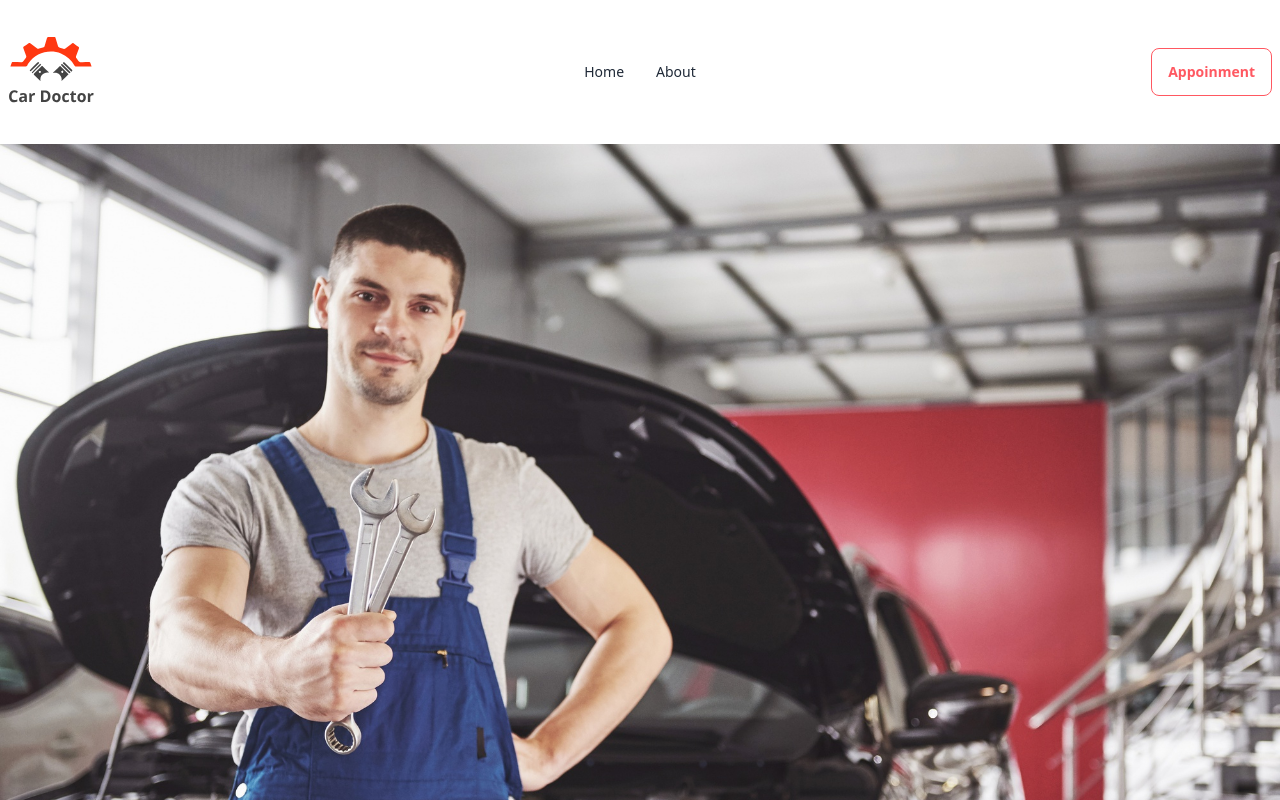
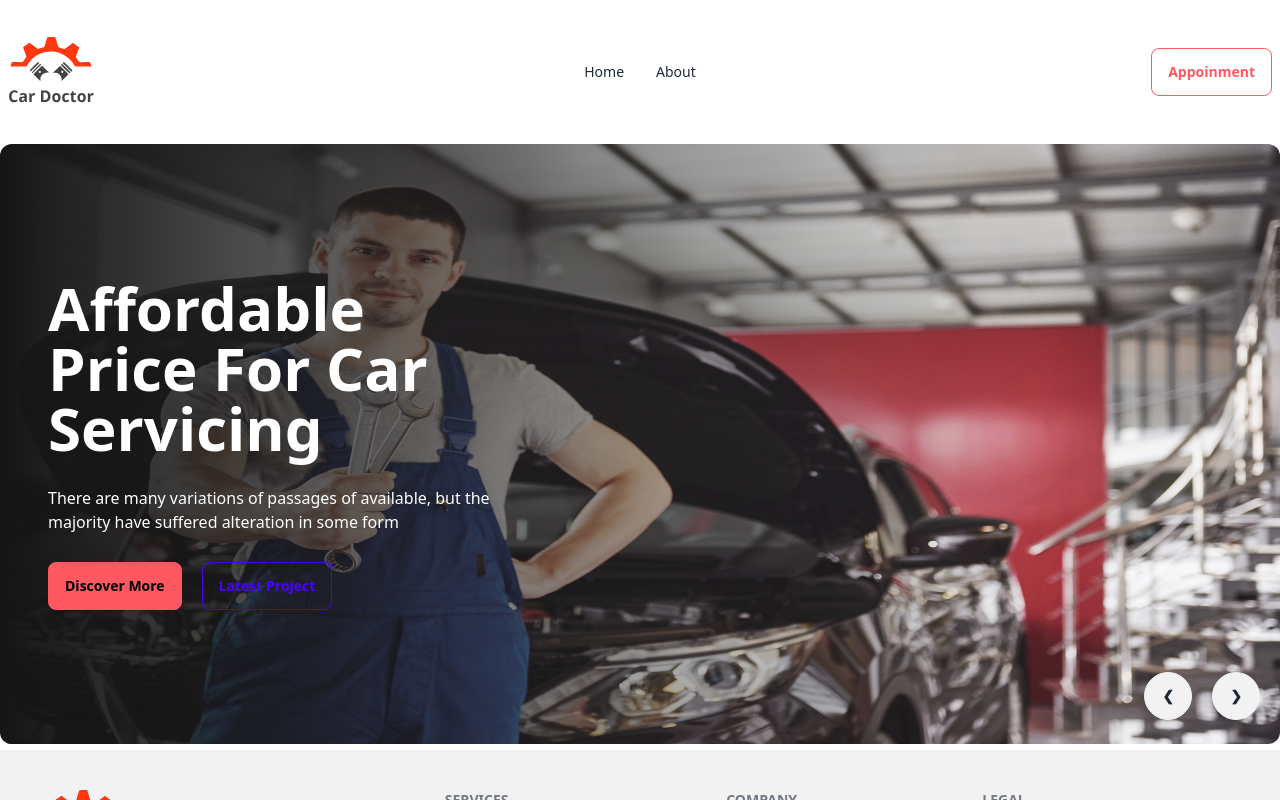
Before and after one commit to Foysalhossain/doctor-car-client, a React (Vite) app: page / in a window 1280 px wide. Shown: the top 800 px of the page. Built offline with nearby package versions, Linux system fonts and the light colour scheme.

Commit message:
banner sectior added

```diff
--- a/src/pages/Home/Banner/Banner.jsx
+++ b/src/pages/Home/Banner/Banner.jsx
@@ -2,49 +2,81 @@
 import img2 from '../../../assets/images/banner/2.jpg';
 import img3 from '../../../assets/images/banner/3.jpg';
 import img4 from '../../../assets/images/banner/4.jpg';
-import img5 from '../../../assets/images/banner/5.jpg';
-import img6 from '../../../assets/images/banner/6.jpg';
 
 function Banner() {
     return (
-        <div className="carousel w-full">
-            <div id="slide1" className="carousel-item relative w-full">
-                <img src={img1} className="w-full" />
+        <div className="carousel w-full h-[600px]">
+            <div id="slide1" className="carousel-item relative w-full h-[600px]">
+                <img src={img1} className="w-full rounded-xl" />
+                <div className="absolute rounded-xl h-full flex items-center left-0 top-0 bg-gradient-to-r from-[#151515] to-[rgba(21, 21,21, 0)]">
+                    <div className='text-white space-y-7 pl-12 w-1/2'>
+                        <h2 className='text-6xl font-bold'>Affordable Price For Car Servicing</h2>
+                        <p>
+                            There are many variations of passages of  available, but the majority have suffered alteration in some form
+                        </p>
+                        <div>
+                            <button className="btn btn-error mr-5">Discover More</button>
+                            <button className="btn btn-outline btn-primary">Latest Project</button>
+                        </div>
+                    </div>
+                </div>
                 <div className="absolute flex justify-end transform -translate-y-1/2 left-5 right-5 bottom-0">
                     <a href="#slide4" className="btn btn-circle mr-5">❮</a>
                     <a href="#slide2" className="btn btn-circle">❯</a>
                 </div>
             </div>
             <div id="slide2" className="carousel-item relative w-full">
-                <img src={img2} className="w-full" />
+                <img src={img2} className="w-full rounded-xl" />
+                <div className="absolute h-full flex items-center left-0 top-0 bg-gradient-to-r from-[#151515] to-[rgba(21, 21,21, 0)]">
+                    <div className='text-white space-y-7 pl-12 w-1/2'>
+                        <h2 className='text-6xl font-bold'>Affordable Price For Car Servicing</h2>
+                        <p>
+                            There are many variations of passages of  available, but the majority have suffered alteration in some form
+                        </p>
+                        <div>
+                            <button className="btn btn-error mr-5">Discover More</button>
+                            <button className="btn btn-outline btn-primary">Latest Project</button>
+                        </div>
+                    </div>
+                </div>
                 <div className="absolute flex justify-end transform -translate-y-1/2 left-5 right-5 bottom-0">
                     <a href="#slide1" className="btn btn-circle mr-5">❮</a>
                     <a href="#slide3" className="btn btn-circle">❯</a>
                 </div>
             </div>
             <div id="slide3" className="carousel-item relative w-full">
-                <img src={img3} className="w-full" />
+                <img src={img3} className="w-full rounded-xl" />
+                <div className="absolute h-full flex items-center left-0 top-0 bg-gradient-to-r from-[#151515] to-[rgba(21, 21,21, 0)]">
+                    <div className='text-white space-y-7 pl-12 w-1/2'>
+                        <h2 className='text-6xl font-bold'>Affordable Price For Car Servicing</h2>
+                        <p>
+                            There are many variations of passages of  available, but the majority have suffered alteration in some form
+                        </p>
+                        <div>
+                            <button className="btn btn-error mr-5">Discover More</button>
+                            <button className="btn btn-outline btn-primary">Latest Project</button>
+                        </div>
+                    </div>
+                </div>
                 <div className="absolute flex justify-end transform -translate-y-1/2 left-5 right-5 bottom-0">
                     <a href="#slide2" className="btn btn-circle mr-5">❮</a>
                     <a href="#slide4" className="btn btn-circle">❯</a>
                 </div>
             </div>
             <div id="slide4" className="carousel-item relative w-full">
-                <img src={img4} className="w-full" />
-                <div className="absolute flex justify-end transform -translate-y-1/2 left-5 right-5 bottom-0">
-                    <a href="#slide3" className="btn btn-circle mr-5">❮</a>
-                    <a href="#slide1" className="btn btn-circle">❯</a>
+                <img src={img4} className="w-full rounded-xl" />
+                <div className="absolute h-full flex items-center left-0 top-0 bg-gradient-to-r from-[#151515] to-[rgba(21, 21,21, 0)]">
+                    <div className='text-white space-y-7 pl-12 w-1/2'>
+                        <h2 className='text-6xl font-bold'>Affordable Price For Car Servicing</h2>
+                        <p>
+                            There are many variations of passages of  available, but the majority have suffered alteration in some form
+                        </p>
+                        <div>
+                            <button className="btn btn-error mr-5">Discover More</button>
+                            <button className="btn btn-outline btn-primary">Latest Project</button>
+                        </div>
+                    </div>
                 </div>
-            </div>
-            <div id="slide5" className="carousel-item relative w-full">
-                <img src={img5} className="w-full" />
-                <div className="absolute flex justify-end transform -translate-y-1/2 left-5 right-5 bottom-0">
-                    <a href="#slide3" className="btn btn-circle mr-5">❮</a>
-                    <a href="#slide1" className="btn btn-circle">❯</a>
-                </div>
-            </div>
-            <div id="slide6" className="carousel-item relative w-full">
-                <img src={img6} className="w-full" />
                 <div className="absolute flex justify-end transform -translate-y-1/2 left-5 right-5 bottom-0">
                     <a href="#slide3" className="btn btn-circle mr-5">❮</a>
                     <a href="#slide1" className="btn btn-circle">❯</a>
```
Also changed, not shown: tailwind.config.js (+11 -0 lines).
